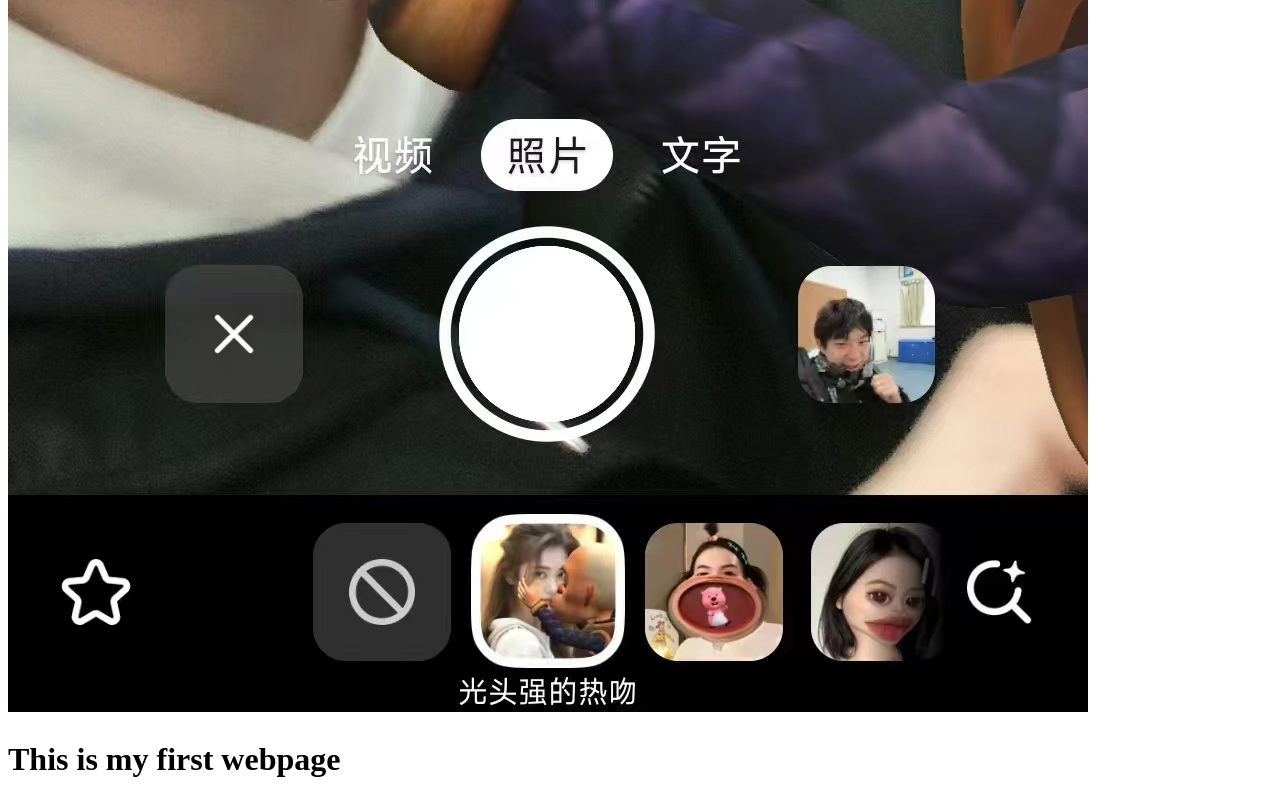
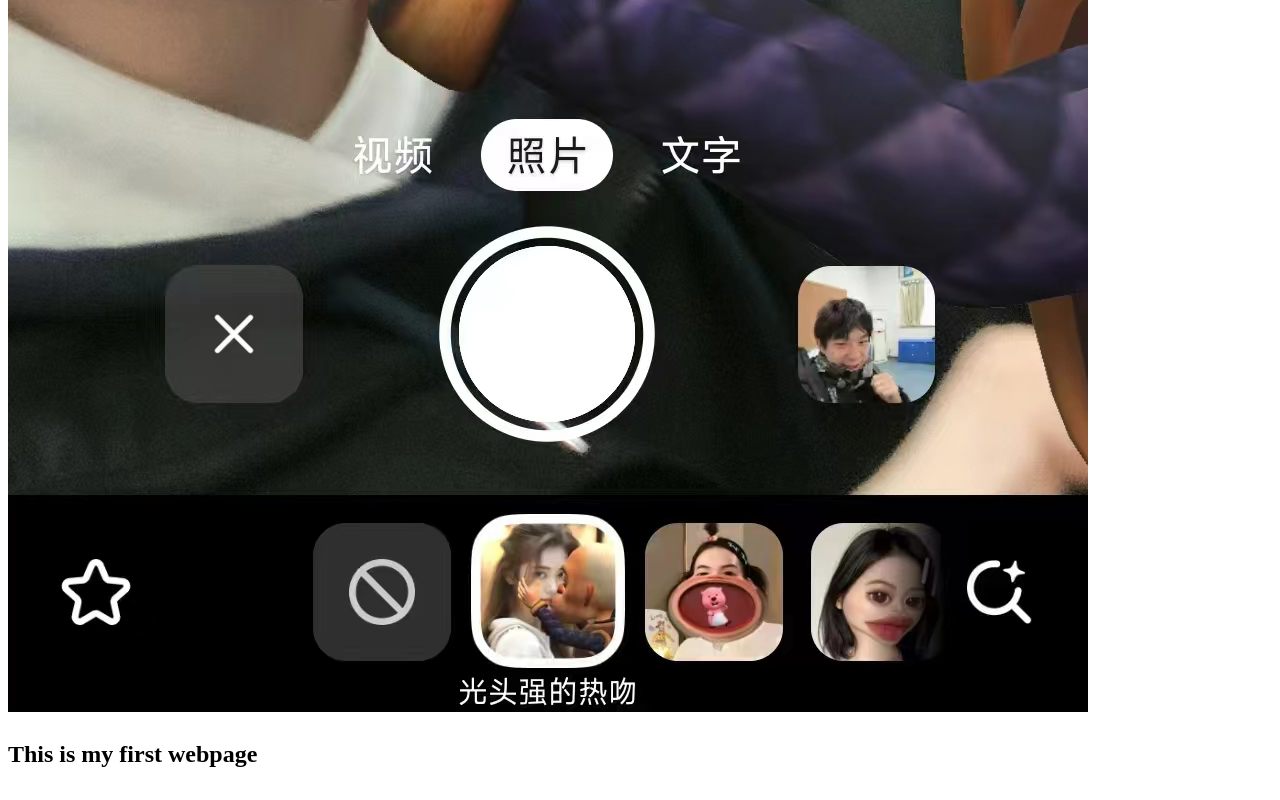
Before and after one commit to Tom08880/452_Tom, a plain HTML site: page index.html in a window 1280 px wide. Shown: the part 1794-2594 px from the top of the page. Drawn offline with Linux system fonts and the light colour scheme.

Commit message:
Update index.html

```diff
--- a/index.html
+++ b/index.html
@@ -8,6 +8,6 @@
 <body>
   <h1>I am Tom <h1>
   <img src="15aea167c0aeb99555c426410beff0f.jpg" alt="15aea167c0aeb99555c426410beff0f.jpg">
-<H1>This is my first webpage</H1>
+    <H2>This is my first webpage</H2>
 </body>
 </html>
```
